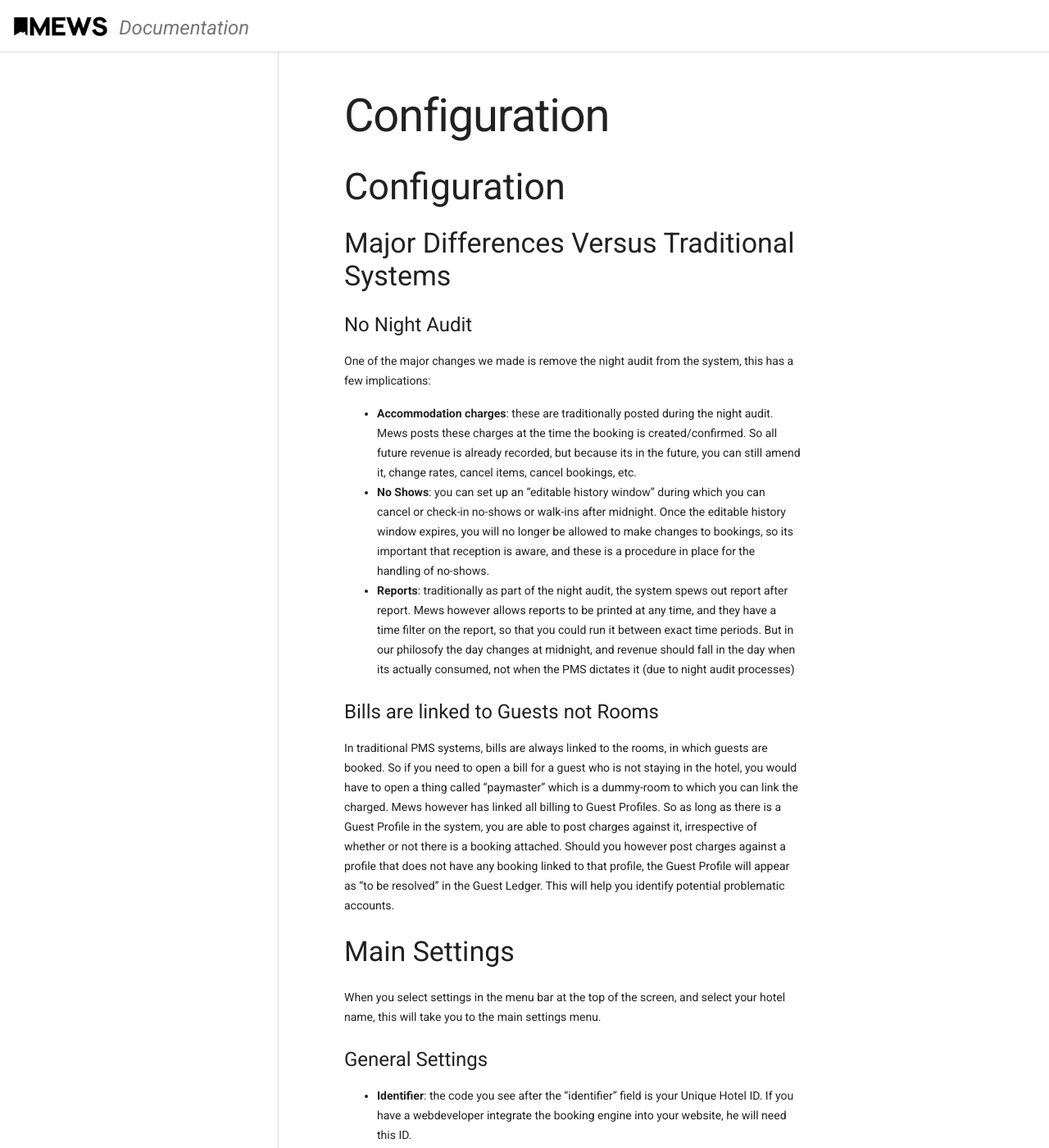
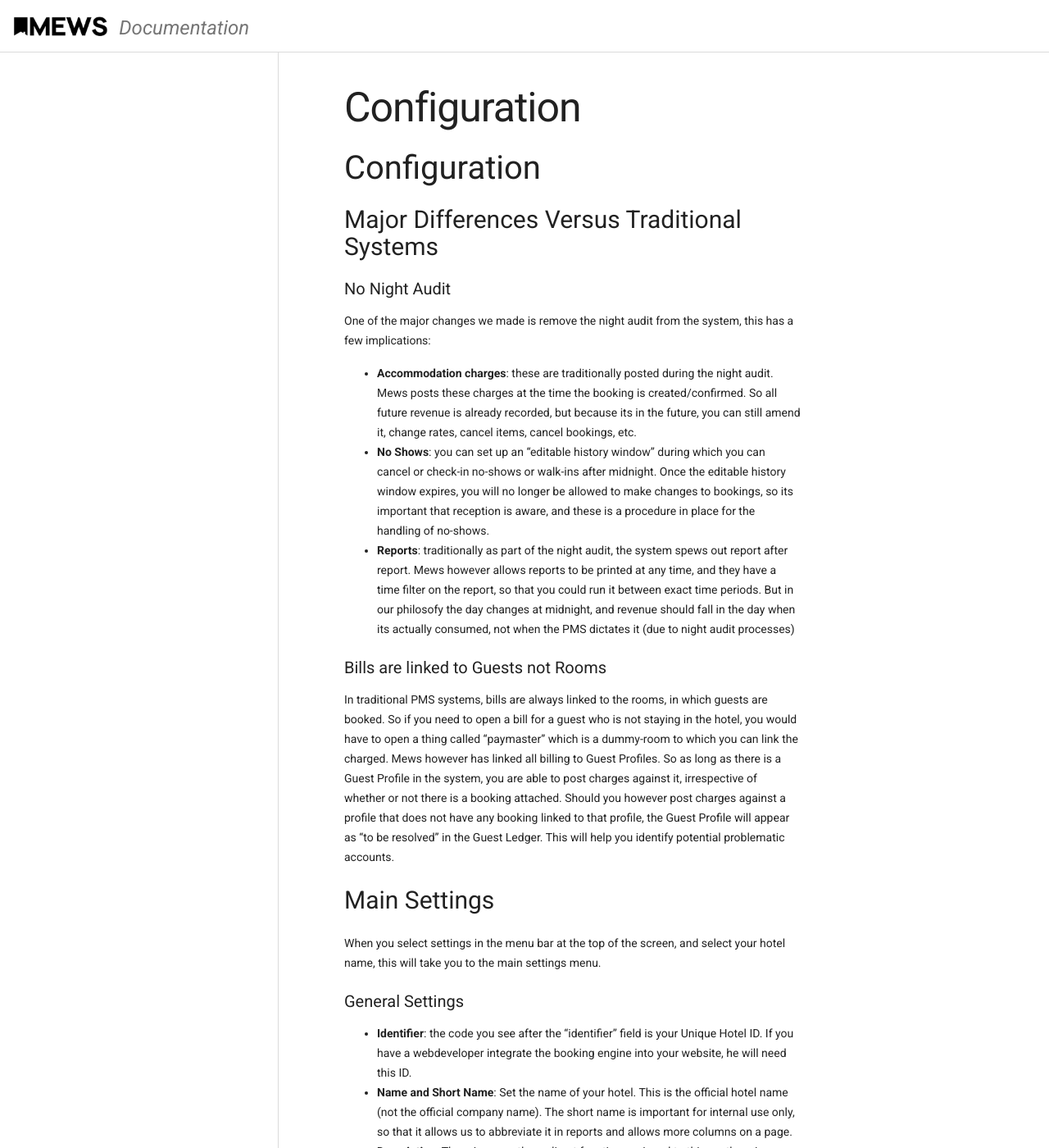
Before and after one commit to nikija/public, a Jekyll site: the page built from content/users/configuration.md, in a window 1280 px wide and 1400 px high. Shown: the whole window at 82% size. Built offline with Jekyll 4.4.1, drawn with Linux system fonts in a browser that asks for light colours.

Commit message:
Update _layout.scss

```diff
--- a/_sass/_layout.scss
+++ b/_sass/_layout.scss
@@ -66,6 +66,31 @@
       flex-grow: 1;
       padding-top: 64px;
       padding-left: 64px;
+
+      h1 {
+        font-size: 50px;
+        line-height: 55px;
+      }
+
+      h2 {
+        font-size: 40px;
+        line-height: 44px;
+      }
+
+      h3 {
+        font-size: 30px;
+        line-height: 33px;
+      }
+
+      h4 {
+        font-size: 20px;
+        line-height: 22px;
+      }
+
+      h5 {
+        font-size: 17px;
+        line-height: 20px;
+      }
     }
   }
 }
```
